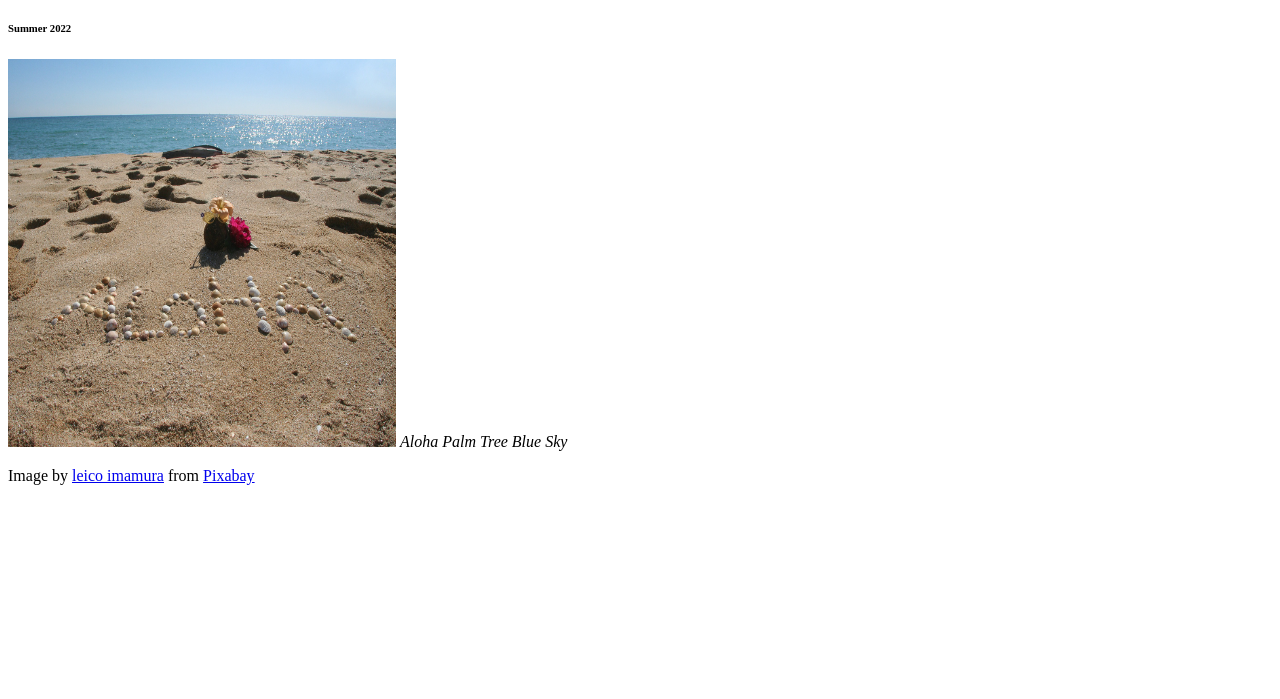
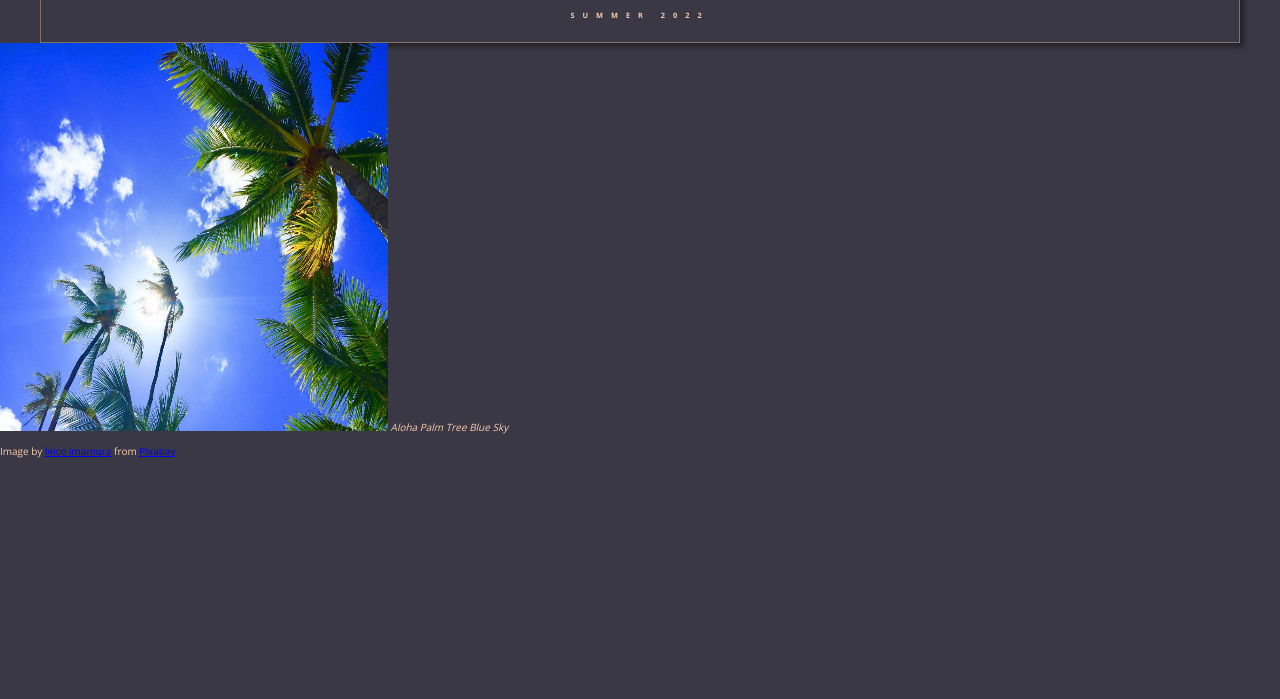
Before and after one commit to CSF2223/imagegallery-MakaylaConstanti, a plain HTML site: page index.html in a window 1280 px wide. Shown: the part 101-800 px from the top of the page. Drawn offline with nearby package versions, Linux system fonts and the light colour scheme.

Commit message:
done through 2.8

```diff
--- a/index.html
+++ b/index.html
@@ -5,22 +5,22 @@
     <meta name="viewport" content="width=device-width, initial-scale=1.0">
     <meta http-equiv="X-UA-Compatible" content="ie=edge">
     <title>Image Gallery</title>
+    <link rel="stylesheet" href="style.css" type="text/css" />
 </head>
 <body>
-    <header>
-    <h1>Hawaii</h1>
-    <h4>Image Gallery</h4>
-    <h6>Summer 2022</h6>
-     <header>
+    <<header>
+        <h1>Hawaii</h1>
+        <h4>Image Gallery</h4>
+        <h6>Summer 2022</h6>
+    </header>
 
     <section>
         <div>
-            <img src="assets/aloha-305857_1920.jpg" alt="Aloha Palm Tree Blue Sky" width="388" Height="388"></img>
+            <img src="assets/hawaii-2700190_1920.jpg" alt="Aloha Palm Tree Blue Sky" width="388" Height="388"></img>
             <cite>Aloha Palm Tree Blue Sky</cite>
             <p> Image by <a href="https://pixabay.com/users/graziebambino-1593455/?utm_source=link-attribution&amp;utm_medium=referral&amp;utm_campaign=image&amp;utm_content=2700190">leico imamura</a> from
             <a href="https://pixabay.com/?utm_source=link-attribution&amp;utm_medium=referral&amp;utm_campaign=image&amp;utm_content=2700190">Pixabay</a></p>
         </div>
-
     </section>
 
 </body>
--- a/style.css
+++ b/style.css
@@ -1,7 +1,38 @@
 /*
 Color Palette:
-background color:
-font color:
-secondary color:
-tertiary color:
+background color:  #3A3845
+font color: #F7CCAC
+secondary color:   #C69B7B
+tertiary color:   #8826F66
 */
+
+/* CSS syntax notes:
+ selector {property: value;}
+*/
+
+@import url('https://fonts.googleapis.com/css2?family=Open+Sans:wght@300;400;600;700&display=swap');
+
+html {
+    font-size: 62.5%; /* Default font size is 16px - 62.5% of 16 is 10px -
+                     1 rem (relative unit) now will be equivalent to 10px} */
+}
+
+header {
+    margin: 0 4rem;
+    letter-spacing: 0.8rem;
+    text-align: center;
+    border-bottom: 1px solid #826F66;
+    border-right: 1px solid #826F66;
+    border-left: 1px solid #826F66;
+    padding: 0.5rem;
+    box-shadow: 4px 4px 5px rgba(0, 0, 0, 0.4);
+    text-transform: uppercase;
+    font-size: 1.1rem;
+}
+
+body {
+    background-color: #3A3845;
+    color: #F7CCAC;
+    font-family: 'Open Sans', sans-serif;
+    margin: 0;
+}
```
